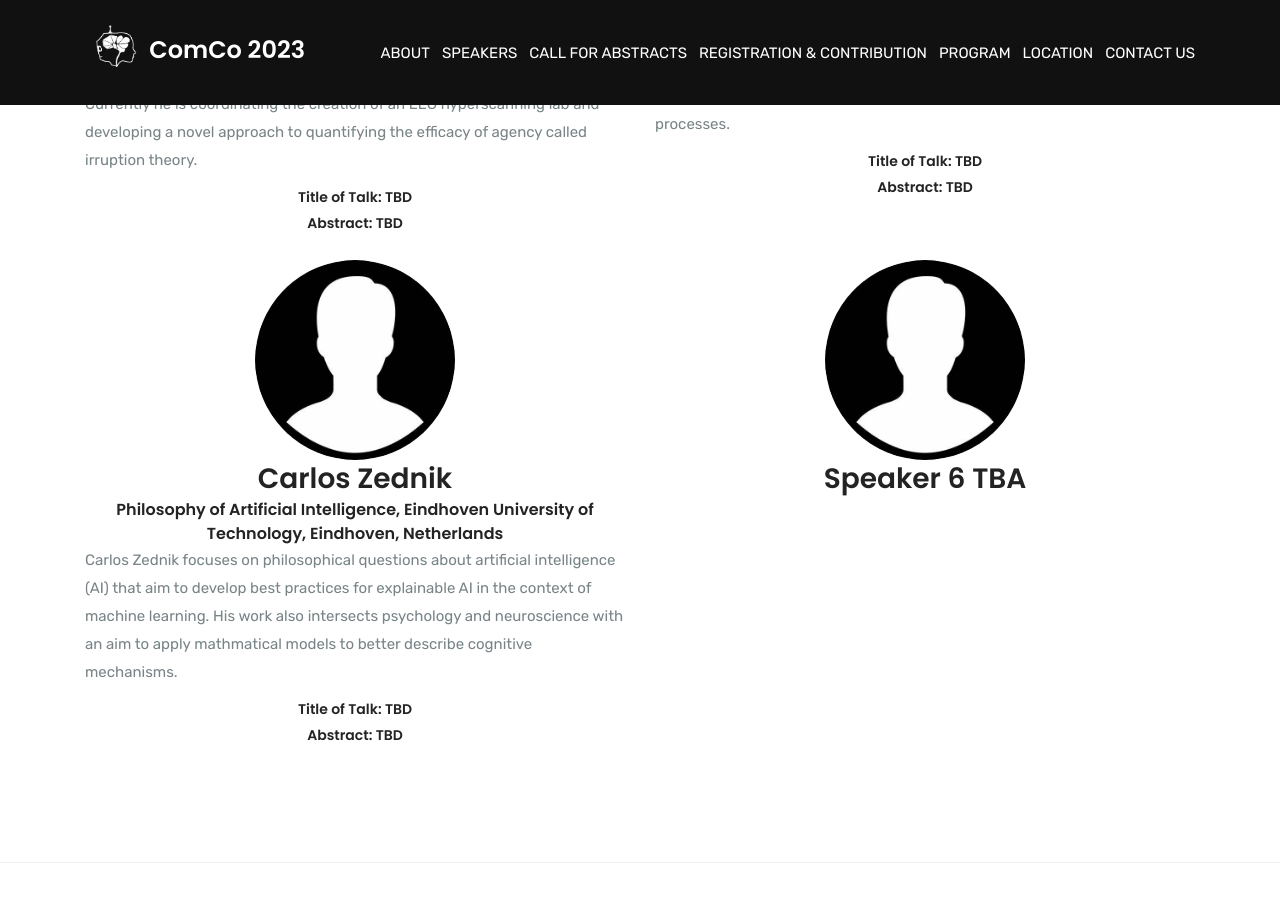
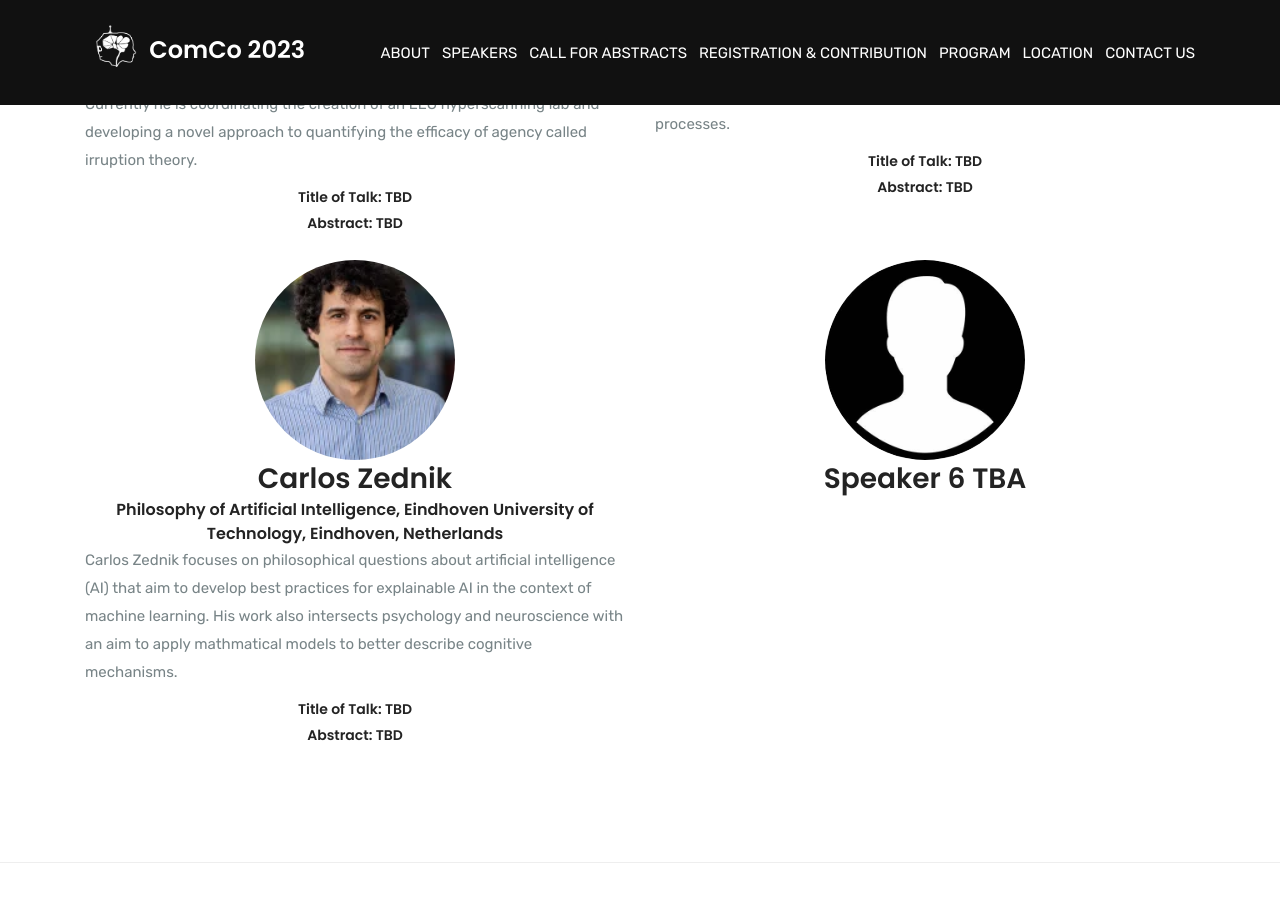
Before and after one commit to comco23/comco23.github.io, a Jekyll site: the page built from speakers.html, in a window 1280 px wide and 900 px high, scrolled down 1853 px. Built offline with Jekyll 4.4.1, drawn with Linux system fonts in a browser that asks for light colours.

Commit message:
added a speaker

```diff
--- a/speakers.html
+++ b/speakers.html
@@ -124,7 +124,7 @@ permalink: /keynote
 			<div class="col-lg-6 col-md-6 col-sm-12 mb-4">
 
 				<div class="speaker-card">
-					<img src="assets/img/about/about-13.jpg" alt="">
+					<img src="assets/img/about/about-20.jpg" alt="">
 					<h3>Carlos Zednik</h3>
 					<h5>Philosophy of Artificial Intelligence, Eindhoven University of Technology, Eindhoven, Netherlands</h5>
 					<p> Carlos Zednik focuses on philosophical questions about artificial intelligence (AI) that aim to develop
```
Also changed, not shown: assets/img/about/about-20.jpg (added).
